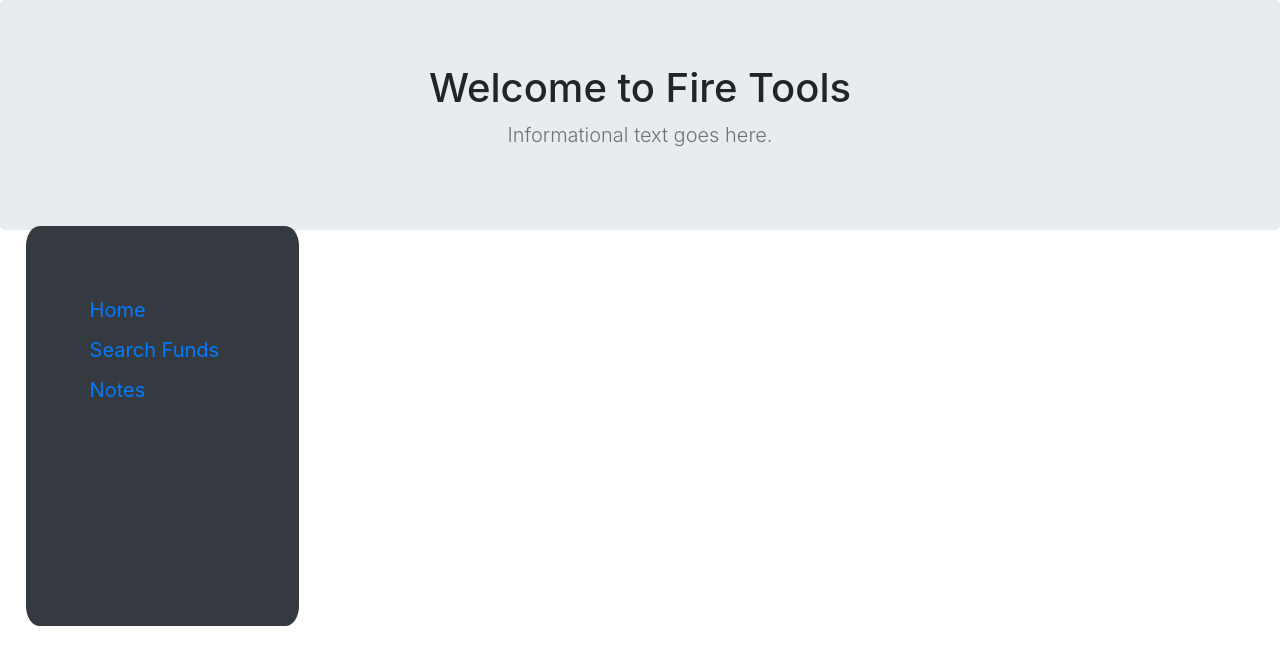
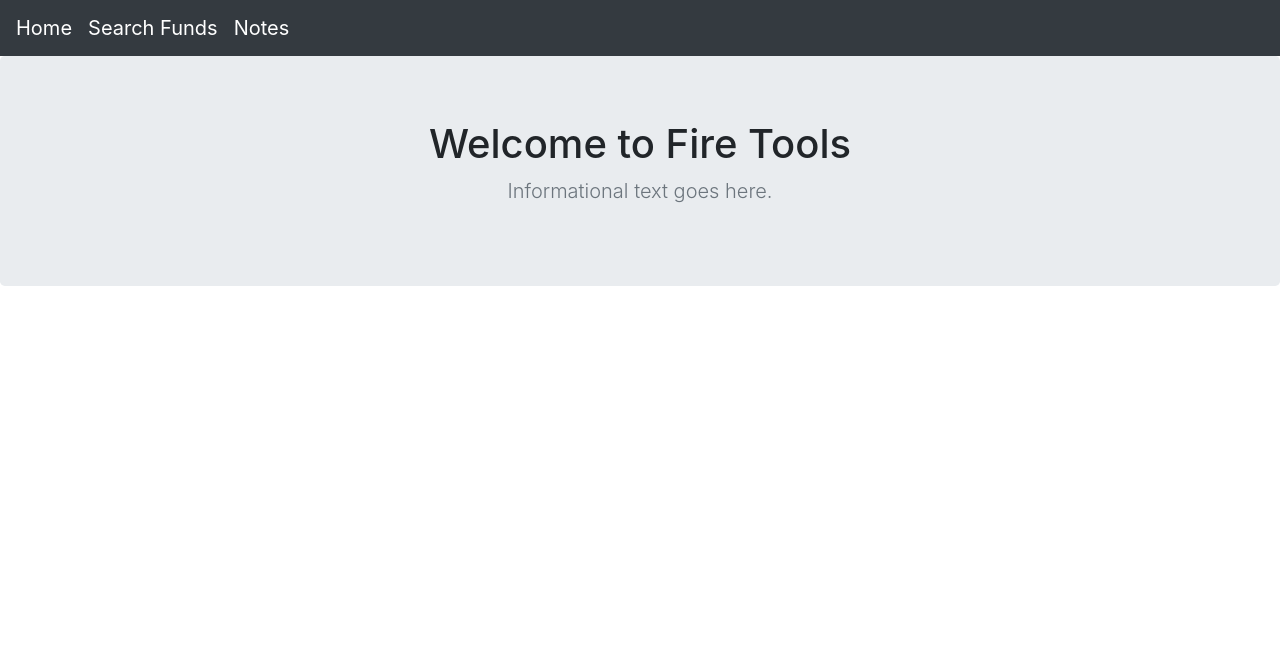
Before and after one commit to orman112/fire-toolbelt, a React (Create React App) app: page / in a window 1280 px wide. Shown: the top 664 px of the page. Built offline with nearby package versions, Linux system fonts and the light colour scheme.

Commit message:
Include logic to delete lists. Readjust nav bar to top of page

```diff
--- a/src/components/notebook/Notebook.js
+++ b/src/components/notebook/Notebook.js
@@ -50,6 +50,12 @@ class Notebook extends Component {
         this.callWunderlistApi(listsApi, options)
     }
 
+    async deleteList(id) {
+        let options = this.getRequestOptions('DELETE');
+
+        this.callWunderlistApi(`${listApi}/${id}`, options);
+    }
+
     componentWillMount() {
         this.fetchLists();
     }
@@ -61,8 +67,8 @@ class Notebook extends Component {
                     (event) => {
                         event.preventDefault()
                         this.createList(this.state.listTitle)
-                            .then(response => {
-
+                            .then(() => {
+                                this.fetchLists();
                             })
                             .catch(() => {
                                 console.log(`Something went wrong while trying to create a list.`);
@@ -75,11 +81,18 @@ class Notebook extends Component {
                     <input type='submit' />
                 </form>
 
-                {this.state.lists.map((list, key) =>
-                    <div key={ list.title }>
-                        <h1>{ list.title }</h1>
-                    </div>
-                )}
+                <div className='row'>
+                    {this.state.lists.map((list, key) =>
+                        <div key={ list.title } className='col-sm-4 float-left mt-4'>
+                            <div className='card'>
+                                <div className='card-body'>
+                                    <h5 className='card-title'>{ list.title }</h5>
+                                    <p className='card-text'>Some quick example text to build on the card title and make up the bulk of the card's content.</p>
+                                </div>
+                            </div>
+                        </div>
+                    )}
+                </div>
             </div>
         )
     }
--- a/src/components/sidebar/Sidebar.css
+++ /dev/null
@@ -1,7 +0,0 @@
-.sidebar {
-    top: 25%;
-    height: 50%;
-    padding: 5%;
-    border-radius: 5%;
-    margin: 2%;
-}
--- a/src/components/sidebar/Sidebar.js
+++ b/src/components/sidebar/Sidebar.js
@@ -1,12 +1,11 @@
 import React, { Component } from 'react';
 import { Link } from 'react-router-dom';
-import './Sidebar.css';
 
 class Sidebar extends Component {
     render() {
         return (
-            <nav className="sidebar position-absolute bg-dark">
-                <ul className="nav navbar-nav">
+            <nav className="navbar navbar-expand-lg navbar-dark bg-dark">
+                <ul className="nav navbar-nav justify-content-center">
                     <li><Link className="navbar-brand" to="/">Home</Link></li>
                     <li><Link className="navbar-brand" to="/search-funds">Search Funds</Link></li>
                     <li><Link className="navbar-brand" to="/notes">Notes</Link></li>
```
